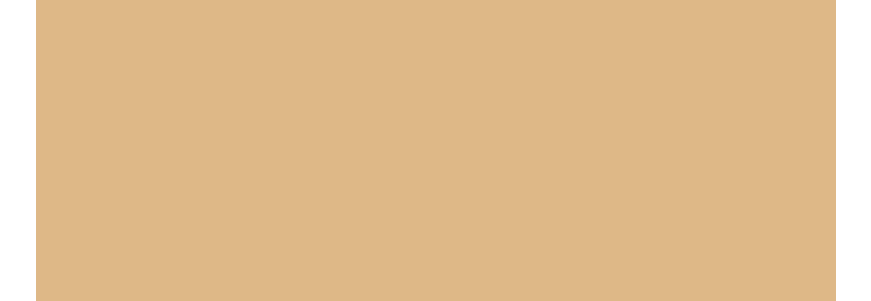
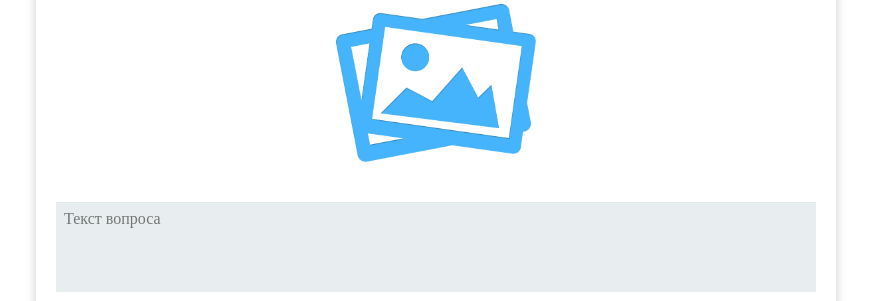
Before and after one commit to GeometricEarth/QuizBuilder2, a website built with webpack: page index.html in a window 1280 px wide. Shown: the part 88-389 px from the top of the page, without its empty margins (204-1075 px from the left). Built offline with nearby package versions, Linux system fonts and the light colour scheme.

Commit message:
* удалены тестовые стили разметки

```diff
--- a/src/components/question__list/question__list.css
+++ b/src/components/question__list/question__list.css
@@ -1,5 +1,6 @@
 .list{
     width: 100%;
-    min-height: 400px;
-    background-color: burlywood;
+    padding:8px 0;
+    /* min-height: 400px; */
+    /* background-color: burlywood; */
 }
```
